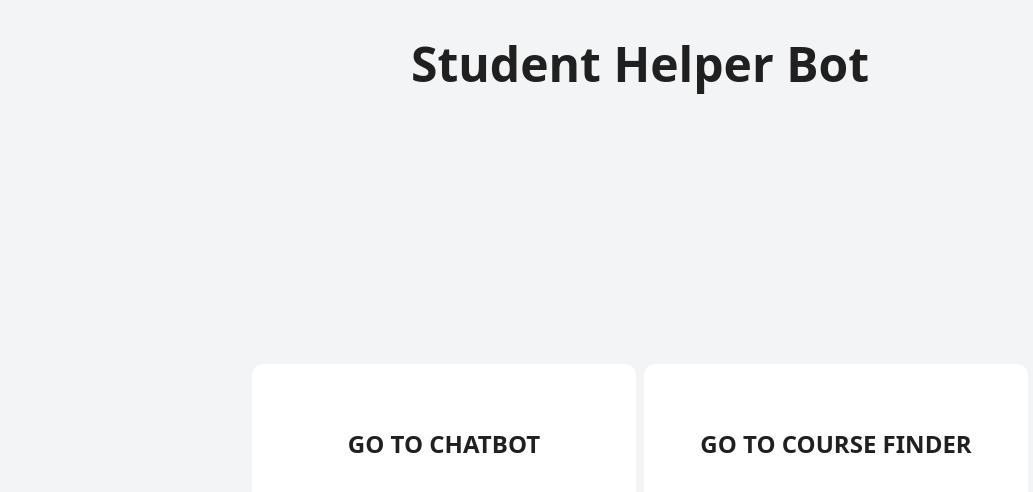
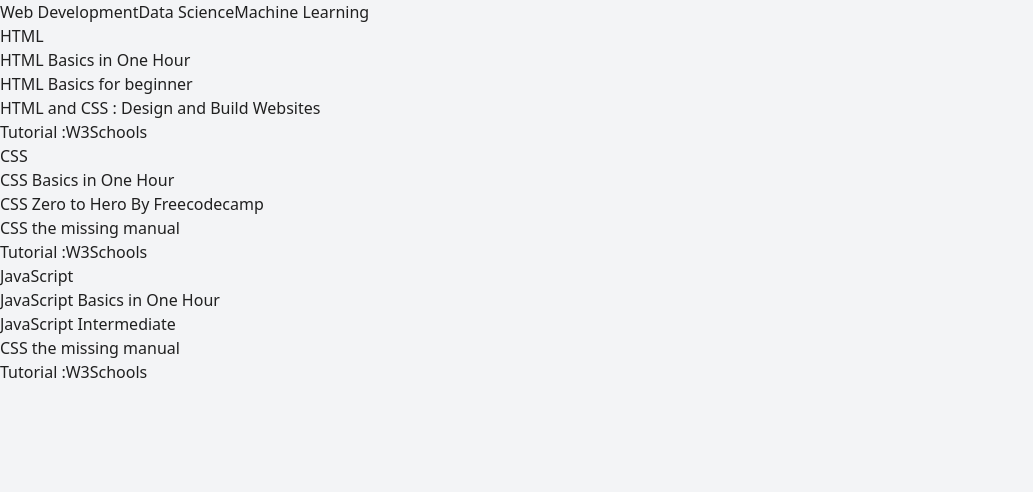
Before and after one commit to kumard3/student-helper-bot, a React (Create React App) app: page / in a window 1280 px wide. Shown: the top 492 px of the page, without its empty margins (0-1033 px from the left). Built offline with nearby package versions, Linux system fonts and the light colour scheme.

Commit message:
Roadmap data initialized

```diff
--- a/package.json
+++ b/package.json
@@ -4,9 +4,11 @@
   "private": true,
   "dependencies": {
     "@craco/craco": "^6.3.0",
+    "@headlessui/react": "^1.4.1",
     "@testing-library/jest-dom": "^5.11.4",
     "@testing-library/react": "^11.1.0",
     "@testing-library/user-event": "^12.1.10",
+    "firebase": "^8.9.1",
     "node-sass": "^4.14.1",
     "react": "^17.0.1",
     "react-dom": "^17.0.1",
@@ -14,7 +16,6 @@
     "react-scripts": "4.0.1",
     "react-simple-chatbot": "^0.6.1",
     "react-to-pdf": "0.0.13",
-    "firebase": "^8.9.1",
     "styled-components": "^5.2.1",
     "web-vitals": "^0.2.4"
   },
--- a/src/components/HomePage.jsx
+++ b/src/components/HomePage.jsx
@@ -1,12 +1,12 @@
-
-
+import { Tab } from "@headlessui/react";
 import React from "react";
 import { Link } from "react-router-dom";
+import WebDevelopment from "./Roadmaps/WebDevelopment";
 function HomePage() {
   const basic_styles = `flex items-center justify-center`;
   return (
-    <div className={` ${basic_styles} w-full  flex-col h-screen  `}>
-      <h1 className="font-bold text-5xl mt-10"> Student Helper Bot </h1>
+    <div className="">
+      {/* <h1 className="font-bold text-5xl mt-10"> Student Helper Bot </h1>
       <div className={` ${basic_styles} w-full h-full `}>
         <Link to="/chat-bot">
           <div
@@ -22,7 +22,21 @@
             <button className="font-bold text-2xl">GO TO COURSE FINDER</button>
           </div>
         </Link>
-      </div>
+      </div> */}
+      <Tab.Group>
+        <Tab.List>
+          <Tab>Web Development</Tab>
+          <Tab>Data Science</Tab>
+          <Tab>Machine Learning</Tab>
+        </Tab.List>
+        <Tab.Panels>
+          <Tab.Panel>
+            <WebDevelopment />
+          </Tab.Panel>
+          <Tab.Panel>Content 2</Tab.Panel>
+          <Tab.Panel>Content 3</Tab.Panel>
+        </Tab.Panels>
+      </Tab.Group>
     </div>
   );
 }
--- /dev/null
+++ b/src/components/Roadmaps/RoadmapData.js
@@ -0,0 +1,65 @@
+export const WebDevelopmentData = [
+  {
+    name: "HTML",
+    videoLinks: [
+      {
+        nameOfVideo: "HTML Basics in One Hour",
+        videoLink: "https://youtu.be/238jPlBhilM",
+      },
+      {
+        nameOfVideo: "HTML Basics for beginner",
+        videoLink: "https://youtu.be/qz0aGYrrlhU",
+      },
+    ],
+    books: [
+      {
+        bookName: "HTML and CSS : Design and Build Websites",
+        bookLink:
+          "https://www.amazon.in/HTML-CSS-Design-Build-Websites/dp/1118008189",
+      },
+    ],
+    tutorial: "https://www.w3schools.com/html/default.asp",
+  },
+  {
+    name: "CSS",
+    videoLinks: [
+      {
+        nameOfVideo: "CSS Basics in One Hour",
+        videoLink: "https://youtu.be/V3G8GWyegdY",
+      },
+      {
+        nameOfVideo: "CSS Zero to Hero By Freecodecamp",
+        videoLink: "https://youtu.be/1Rs2ND1ryYc",
+      },
+    ],
+    books: [
+      {
+        bookName: "CSS the missing manual",
+        bookLink:
+          "https://www.amazon.in/CSS-Missing-Manual-ebook/dp/B0026OR2QI/ref=sr_1_5?dchild=1&keywords=CSS&qid=1632042718&s=books&sr=1-5",
+      },
+    ],
+    tutorial: "https://www.w3schools.com/css/default.asp",
+  },
+  {
+    name: "JavaScript",
+    videoLinks: [
+      {
+        nameOfVideo: "JavaScript Basics in One Hour",
+        videoLink: "https://youtu.be/tHTBbcUvgs0",
+      },
+      {
+        nameOfVideo: "JavaScript Intermediate",
+        videoLink: "https://youtu.be/tHTBbcUvgs0",
+      },
+    ],
+    books: [
+      {
+        bookName: "CSS the missing manual",
+        bookLink:
+          "https://www.amazon.in/CSS-Missing-Manual-ebook/dp/B0026OR2QI/ref=sr_1_5?dchild=1&keywords=CSS&qid=1632042718&s=books&sr=1-5",
+      },
+    ],
+    tutorial: "https://www.w3schools.com/css/default.asp",
+  },
+];
--- /dev/null
+++ b/src/components/Roadmaps/WebDevelopment.jsx
@@ -0,0 +1,36 @@
+import { WebDevelopmentData } from "./RoadmapData";
+
+export default function WebDevelopment() {
+  return (
+    <div>
+      {WebDevelopmentData.map((item) => {
+        return (
+          <div>
+            <h1>{item.name}</h1>
+            {item.videoLinks.map((link) => {
+              return (
+                <div>
+                  <a href={link.videoLink} target="_blank" rel="noreferrer">
+                    <h2>{link.nameOfVideo}</h2>
+                  </a>
+                </div>
+              );
+            })}
+            {item.books.map((book) => {
+              return (
+                <div>
+                  <a href={book.bookLink} target="_blank" rel="noreferrer">
+                    <h2>{book.bookName}</h2>
+                  </a>
+                </div>
+              );
+            })}
+            <h2>
+              Tutorial :<a href={item.tutorial}>W3Schools</a>
+            </h2>
+          </div>
+        );
+      })}
+    </div>
+  );
+}
```
Also changed, not shown: 2 other files (tests, documents, lock files or other folders).
